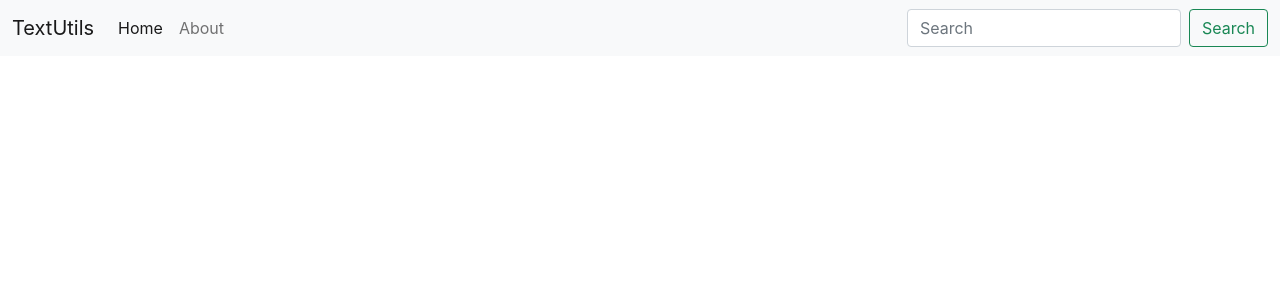
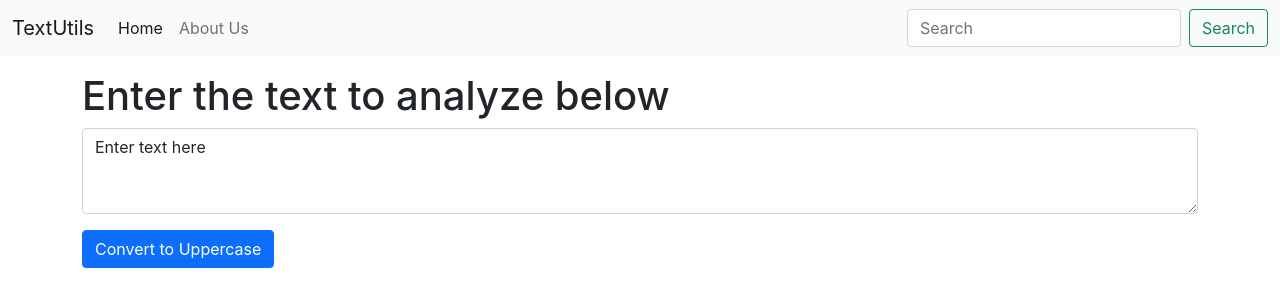
Before and after one commit to hcoder-404/textutils-with-ReactJs, a React (Create React App) app: page / in a window 1280 px wide. Shown: the top 306 px of the page. Built offline with nearby package versions, Linux system fonts and the light colour scheme.

Commit message:
Convert to Uppercase

```diff
--- a/src/App.js
+++ b/src/App.js
@@ -1,32 +1,18 @@
 import logo from './logo.svg';
 import './App.css';
+import Navbar from './components/Navbar';
+import TextForm from './components/TextForm';
 
 let name = "Harsh";
 function App() {
   return (
     <>
-    <nav className="navbar navbar-expand-lg navbar-light bg-light">
-      <div className="container-fluid">
-        <a className="navbar-brand" href="/">TextUtils</a>
-        <button className="navbar-toggler" type="button" data-bs-toggle="collapse" data-bs-target="#navbarSupportedContent" aria-controls="navbarSupportedContent" aria-expanded="false" aria-label="Toggle navigation">
-          <span className="navbar-toggler-icon"></span>
-        </button>
-        <div className="collapse navbar-collapse" id="navbarSupportedContent">
-          <ul className="navbar-nav me-auto mb-2 mb-lg-0">
-            <li className="nav-item">
-              <a className="nav-link active" aria-current="page" href="/">Home</a>
-            </li>
-            <li className="nav-item">
-              <a className="nav-link" href="/">About</a>
-            </li>
-          </ul>
-          <form className="d-flex">
-            <input className="form-control me-2" type="search" placeholder="Search" aria-label="Search" />
-            <button className="btn btn-outline-success" type="submit">Search</button>
-          </form>
-        </div>
-      </div>
-    </nav>
+    <Navbar title="TextUtils" aboutText="About Us" />
+
+    <div className="container my-3">
+    <TextForm heading="Enter the text to analyze below" />
+    </div>
+
     </>
   );
 }
--- /dev/null
+++ b/src/components/Navbar.js
@@ -0,0 +1,42 @@
+import React from 'react';
+import PropTypes from 'prop-types';
+
+
+export default function Navbar(props){
+    return (
+            <div>
+                <nav className="navbar navbar-expand-lg navbar-light bg-light">
+        <div className="container-fluid">
+            <a className="navbar-brand" href="/">{props.title}</a>
+            <button className="navbar-toggler" type="button" data-bs-toggle="collapse" data-bs-target="#navbarSupportedContent" aria-controls="navbarSupportedContent" aria-expanded="false" aria-label="Toggle navigation">
+            <span className="navbar-toggler-icon"></span>
+            </button>
+            <div className="collapse navbar-collapse" id="navbarSupportedContent">
+            <ul className="navbar-nav me-auto mb-2 mb-lg-0">
+                <li className="nav-item">
+                <a className="nav-link active" aria-current="page" href="/">Home</a>
+                  </li>
+                <li className="nav-item">
+                <a className="nav-link" href="/">{props.aboutText}</a>
+                </li>
+            </ul>
+            <form className="d-flex">
+                <input className="form-control me-2" type="search" placeholder="Search" aria-label="Search" />
+                <button className="btn btn-outline-success" type="submit">Search</button>
+            </form>
+            </div>
+        </div>
+        </nav>
+            </div>
+    )
+}
+
+Navbar.propTypes = {
+  title: PropTypes.string.isRequired,
+  aboutText: PropTypes.string.isRequired,
+};
+
+Navbar.defaultProps = {
+    title : "Set title",
+    aboutText : "Set about text"
+};
--- /dev/null
+++ b/src/components/TextForm.js
@@ -0,0 +1,27 @@
+import React, {useState} from 'react'
+
+
+export default function TextForm(props) {
+    const handleUpClick = () => {
+        // console.log("Uppercase was clicked" + text);
+        let newText = text.toUpperCase();
+        setText(newText);
+    }
+    const handleOnChange = (event) => {
+        // console.log("On change was clicked");
+        setText(event.target.value);
+    }
+    const [text, setText] = useState("Enter text here");
+    // setText("Hey Harsh");
+    return (
+        <>
+        <div>
+            <h1>{props.heading}</h1>
+            <div className="mb-3">
+            <textarea className="form-control" value={text} onChange={handleOnChange} id="myBox" rows="3"></textarea>
+            </div>
+            <button className='btn  btn-primary' onClick={handleUpClick}>Convert to Uppercase</button>
+        </div>
+        </>
+  )
+}
```
